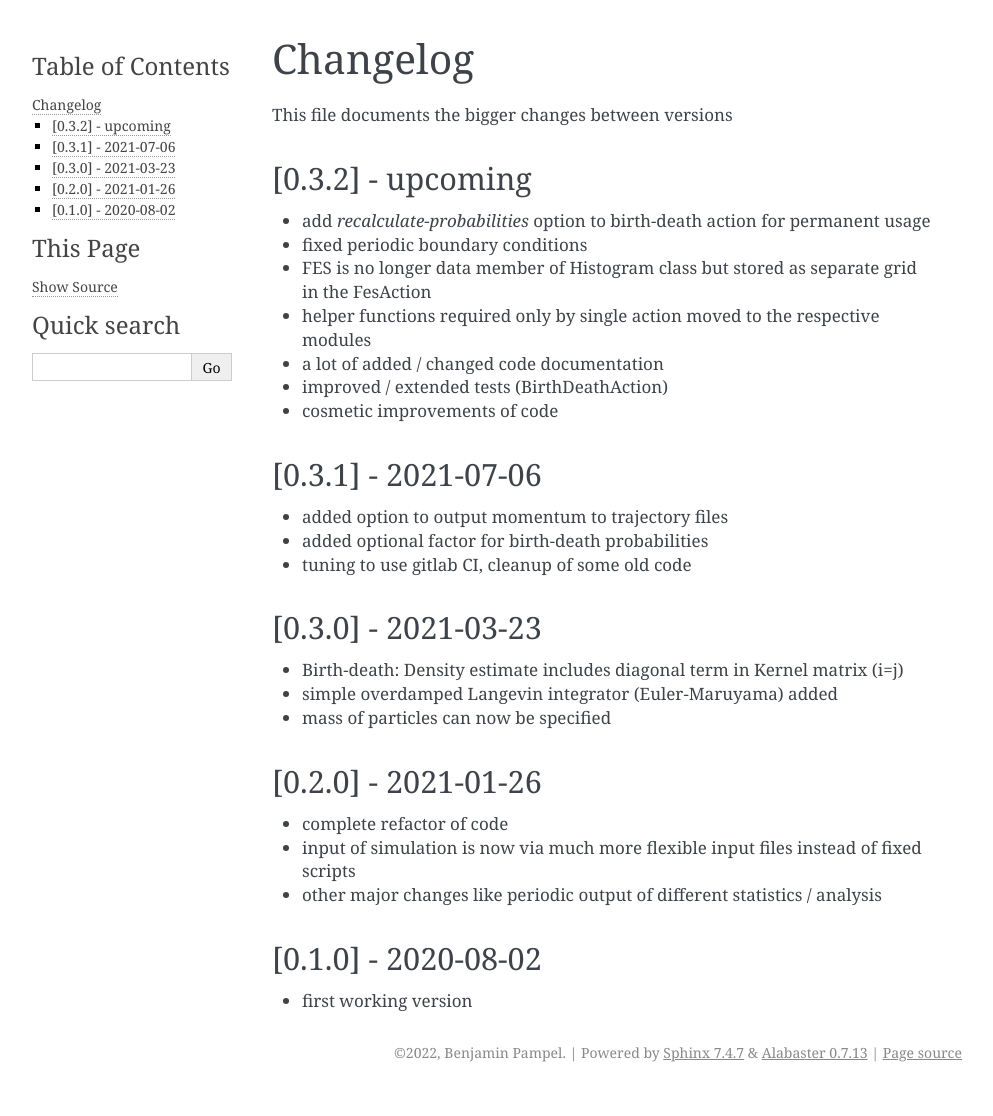
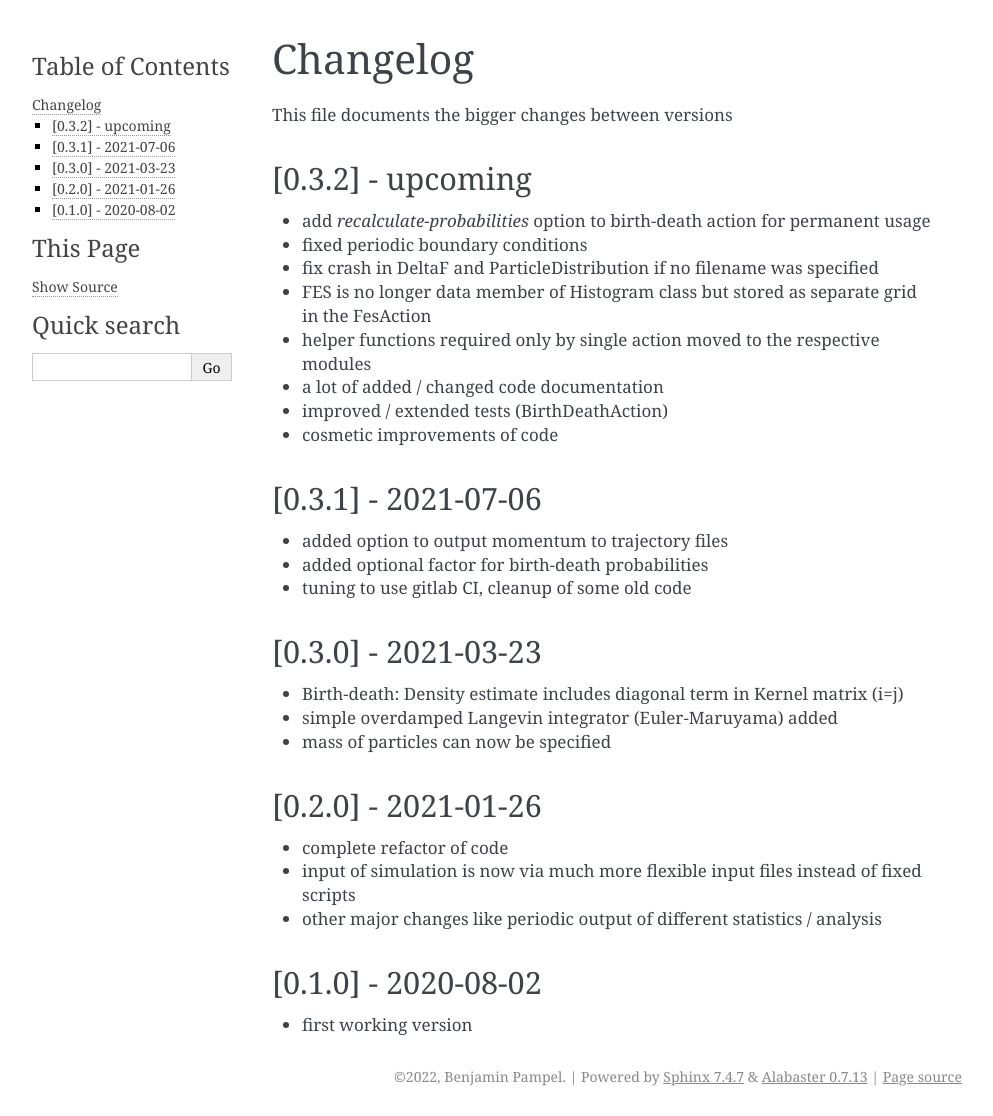
Before and after one commit to bpampel/bdld, a Sphinx documentation site: the page built from docs/changelog.rst, in a window 1280 px wide. Shown: the whole page, without its empty margins (148-1141 px from the left). Built offline with Sphinx 7.4.7, drawn with Linux system fonts in a browser that asks for light colours; before the commit the page ends 1092 px from its top, so only the background shows below that.

Commit message:
Add fix to changelog

```diff
--- a/docs/changelog.rst
+++ b/docs/changelog.rst
@@ -9,6 +9,7 @@ This file documents the bigger changes between versions
 
 - add `recalculate-probabilities` option to birth-death action for permanent usage
 - fixed periodic boundary conditions
+- fix crash in DeltaF and ParticleDistribution if no filename was specified
 - FES is no longer data member of Histogram class but stored as separate grid in the FesAction
 - helper functions required only by single action moved to the respective modules
 - a lot of added / changed code documentation
```
